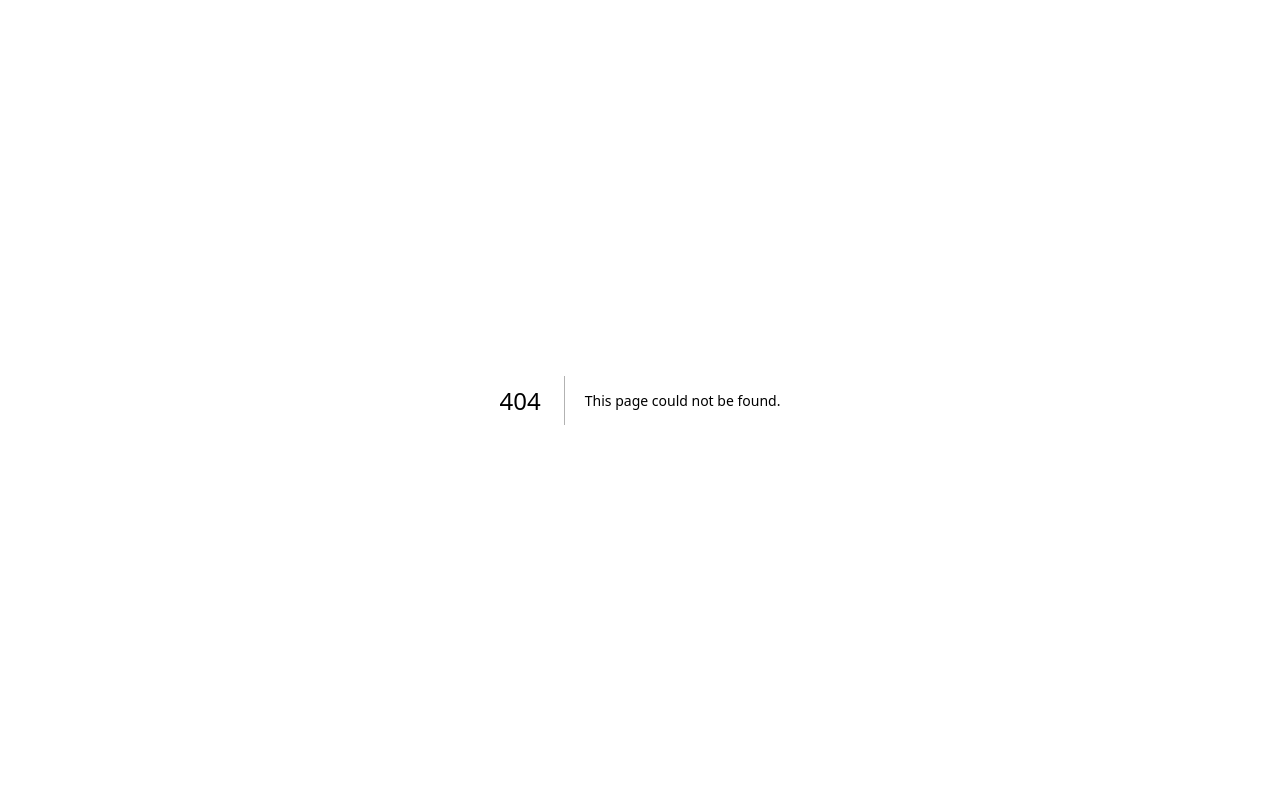
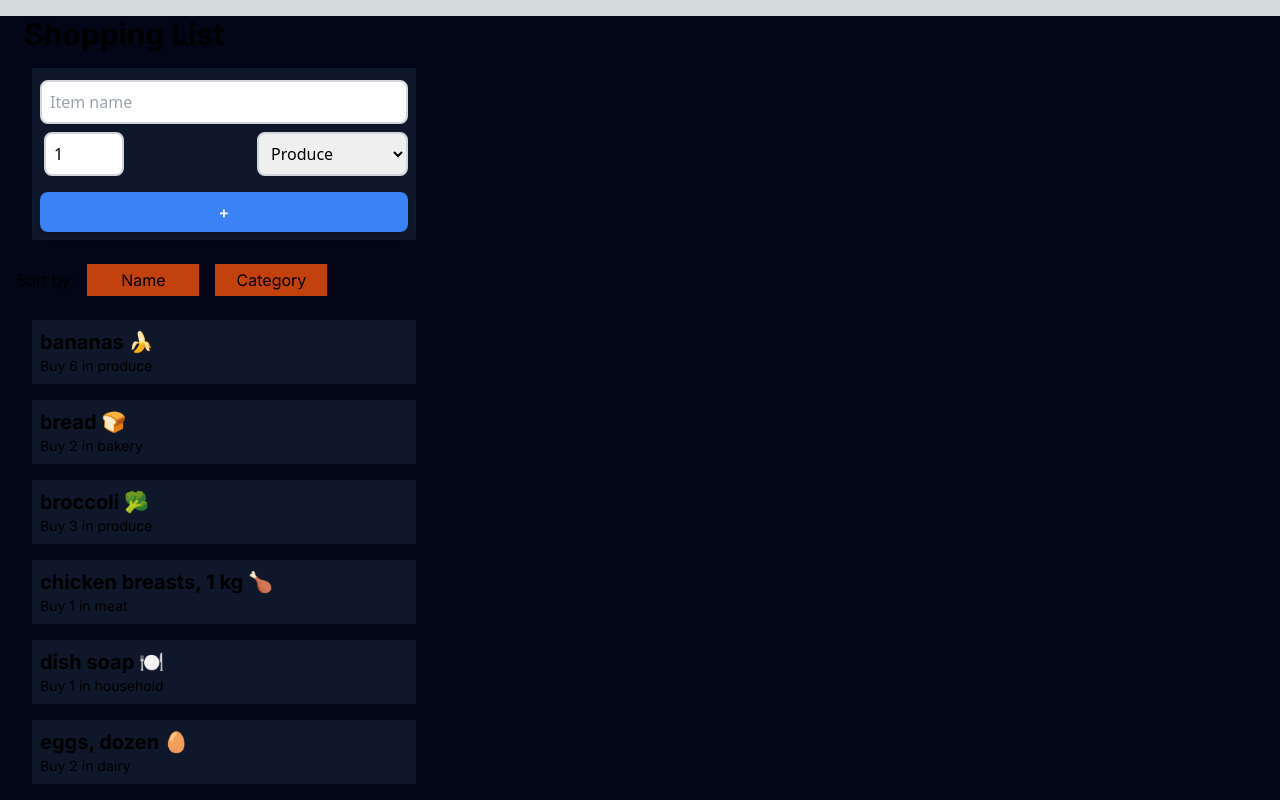
Before and after one commit to leinacapili/cprg306-assignments, a Next.js app: page /week-6 in a window 1280 px wide. Before the commit this address had no page. Shown: the top 800 px of the page. Built offline with nearby package versions, Linux system fonts and the light colour scheme.

Commit message:
Week 6 Assignment

```diff
--- a/app/page.js
+++ b/app/page.js
@@ -10,6 +10,7 @@
           <li><Link href="/week-3">Week 3 Assignment</Link></li>
           <li><Link href="/week-4">Week 4 Assignment</Link></li>
           <li><Link href="/week-5">Week 5 Assignment</Link></li>
+          <li><Link href="/week-6">Week 6 Assignment</Link></li>
         </ul>
       </div>
     </main>
--- /dev/null
+++ b/app/week-6/item.js
@@ -0,0 +1,10 @@
+const Item = ({ name, quantity, category }) => {
+    return (
+        <li className="p-2 m-4 bg-slate-900 max-w-sm">
+            <h2 className="text-xl font-bold">{name}</h2>
+            <p className="text-sm">Buy {quantity} in {category}</p>
+        </li>
+    );
+};
+
+export default Item;
--- /dev/null
+++ b/app/week-6/items.json
@@ -0,0 +1,74 @@
+[
+    {
+      "id": "1h2GJKH12gkHG31h1H",
+      "name": "milk, 4 L 🥛",
+      "quantity": 1,
+      "category": "dairy"
+    },
+    {
+      "id": "2KJH3k2j3H1k2J3K1H",
+      "name": "bread 🍞",
+      "quantity": 2,
+      "category": "bakery"
+    },
+    {
+      "id": "3h2KJH3k2j3H1k2J3",
+      "name": "eggs, dozen 🥚",
+      "quantity": 2,
+      "category": "dairy"
+    },
+    {
+      "id": "4k2J3K1H2GJKH12gk",
+      "name": "bananas 🍌",
+      "quantity": 6,
+      "category": "produce"
+    },
+    {
+      "id": "5H1h1H2KJH3k2j3H",
+      "name": "broccoli 🥦",
+      "quantity": 3,
+      "category": "produce"
+    },
+    {
+      "id": "6H1k2J3K1H2GJKH1",
+      "name": "chicken breasts, 1 kg 🍗",
+      "quantity": 1,
+      "category": "meat"
+    },
+    {
+      "id": "7gkHG31h1H2KJH3k",
+      "name": "pasta sauce 🍝",
+      "quantity": 3,
+      "category": "canned goods"
+    },
+    {
+      "id": "8j3H1k2J3K1H2GJK",
+      "name": "spaghetti, 454 g 🍝",
+      "quantity": 2,
+      "category": "dry goods"
+    },
+    {
+      "id": "9H12gkHG31h1H2KJ",
+      "name": "toilet paper, 12 pack 🧻",
+      "quantity": 1,
+      "category": "household"
+    },
+    {
+      "id": "10H3k2j3H1k2J3K1",
+      "name": "paper towels, 6 pack",
+      "quantity": 1,
+      "category": "household"
+    },
+    {
+      "id": "11k2J3K1H2GJKH12",
+      "name": "dish soap 🍽️",
+      "quantity": 1,
+      "category": "household"
+    },
+    {
+      "id": "12GJKH12gkHG31h1",
+      "name": "hand soap 🧼",
+      "quantity": 4,
+      "category": "household"
+    }
+  ]
--- /dev/null
+++ b/app/week-6/new-item.js
@@ -0,0 +1,54 @@
+"use client";
+import { useState } from "react";
+
+const NewItem = ({ onAddItem }) => {
+    const [name, setName] = useState("");
+    const [quantity, setQuantity] = useState(1);
+    const [category, setCategory] = useState("produce");
+
+    const handleSubmit = (event) => {
+        event.preventDefault();
+
+        const item = {
+            name,
+            quantity,
+            category
+        };
+
+        onAddItem(item);
+
+        setName("");
+        setQuantity(1);
+        setCategory("produce");
+    };
+
+    return (
+        <div>
+            <form onSubmit={handleSubmit} className="flex flex-col p-2 m-4 max-w-sm w-full text-black bg-slate-900">
+                <div className="mb-2">
+                    <input type="text" placeholder="Item name" required className="w-full mt-1 border-2 border-gray-300 p-2 rounded-lg font-sans" value={name} onChange={(e) => setName(e.target.value)}  />
+                </div>
+                <div className="flex justify-between">
+                    <input type="number" min="1" max="99" required className="w-20 ml-1 border-2 border-gray-300 p-2 rounded-lg font-sans" value={quantity} onChange={(e) => setQuantity(parseInt(e.target.value))} />
+                    <select className="ml-1 border-2 border-gray-300 p-2 rounded-lg font-sans" value={category} onChange={(e) => setCategory(e.target.value)}>
+                        <option value disabled>Category</option>
+                        <option value="produce">Produce</option>
+                        <option value="dairy">Dairy</option>
+                        <option value="bakery">Bakery</option>
+                        <option value="meat">Meat</option>
+                        <option value="frozen foods">Frozen Foods</option>
+                        <option value="canned goods">Canned Goods</option>
+                        <option value="dry goods">Dry Goods</option>
+                        <option value="beverages">Beverages</option>
+                        <option value="snacks">Snacks</option>
+                        <option value="household">Household</option>
+                        <option value="other">Other</option>
+                    </select>
+                </div>
+                <button type="submit" className="w-full mt-4 py-2 px-4 bg-blue-500 text-white font-semibold rounded-lg shadow-md hover:bg-blue-700 focus:outline-none focus:ring-2 focus:ring-blue-400 focus:ring-opacity-75">+</button>
+            </form>
+        </div>
+    );
+};
+
+export default NewItem;
--- /dev/null
+++ b/app/week-6/page.js
@@ -0,0 +1,26 @@
+"use client";
+
+import ItemList from "./item-list";
+import NewItem from "./new-item";
+import itemsData from "./items.json"
+import React, { useState } from "react";
+
+const Page = () => {
+    const [items, setItems] = useState(itemsData);
+
+    const handleAddItem = newItem => {
+        setItems(prevItems => [...prevItems, newItem]);
+    };
+
+    return (
+        <main className="bg-slate-950">
+            <div class="m-4">
+                <h2 className="text-3xl font-bold m-2">Shopping List</h2>
+                <NewItem onAddItem={handleAddItem} />
+                <ItemList items={items} />
+            </div>
+        </main>
+    );
+};
+
+export default Page;
```
Also changed, not shown: app/week-6/item-list.js (renamed from app/week-5/item-list.js, +4 -4 lines).
